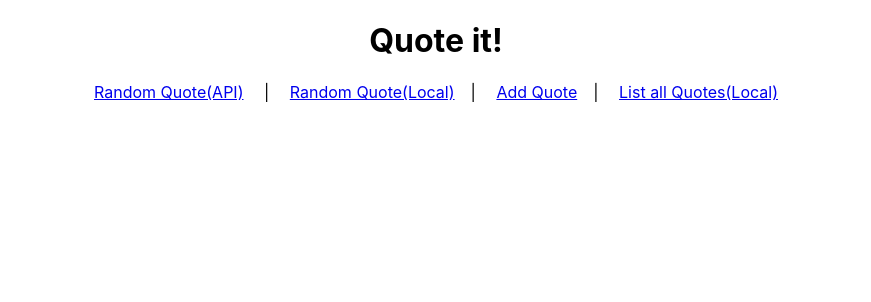
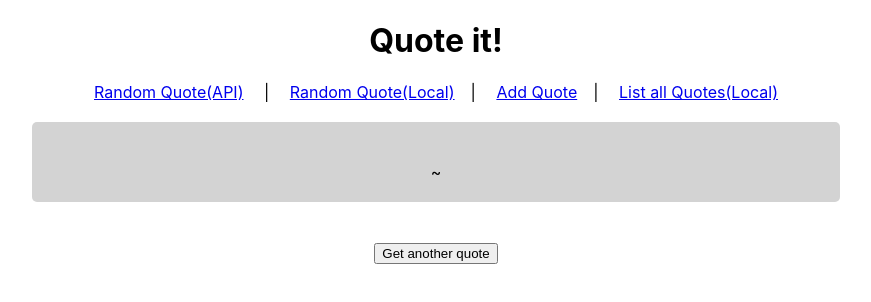
Before and after one commit to kishan02patel/quote-it-react, a React (Create React App) app: page /rndQuoteLocal in a window 1280 px wide. Shown: the top 302 px of the page, without its empty margins (204-1075 px from the left). Built offline with nearby package versions, Linux system fonts and the light colour scheme; no server answers.

Commit message:
Added the functionality to get a random quote from local storage.

```diff
--- a/src/App.js
+++ b/src/App.js
@@ -13,9 +13,11 @@ class App extends Component {
         this.state = {
             quoteObj: { isLoading: true },
             quotesArray: [],
-            isPresent: false
+            isPresent: false,
+            randomLocalQuote: ''
         }
         this.getRandomQuote = this.getRandomQuote.bind(this)
+        this.getRandomQuoteLocal = this.getRandomQuoteLocal.bind(this)
         this.saveToLocal = this.saveToLocal.bind(this)
     }
 
@@ -43,6 +45,16 @@ class App extends Component {
             }, () => this.checkAlreadySaved())
 
         })
+    }
+
+    getRandomQuoteLocal() {
+        let arrayLength = this.state.quotesArray.length
+        if (arrayLength > 0) {
+            let randomNumber = Math.floor(Math.random() * arrayLength)
+            this.setState(prevState => ({
+                randomLocalQuote: prevState.quotesArray[randomNumber]
+            }))
+        }
     }
 
     stringifyAndSave() {
@@ -92,8 +104,11 @@ class App extends Component {
                     </div >
 
                     <Route path='/' render={() => <RandomQuote quoteObj={this.state.quoteObj} saveToLocal={this.saveToLocal} isPresent={this.state.isPresent} />} exact />
-                    <Route path='/rndQuoteLocal' component={RandomQuoteLocal} />
+
+                    <Route path='/rndQuoteLocal' render={() => <RandomQuoteLocal getRandomQuoteLocal={this.getRandomQuoteLocal} randomLocalQuote={this.state.randomLocalQuote} />} />
+
                     <Route path='/addQuote' component={AddQuote} />
+
                     <Route path='/listQuotes' component={ListQuotes} />
                 </div>
             </BrowserRouter >
--- a/src/RandomQuoteLocal.js
+++ b/src/RandomQuoteLocal.js
@@ -1,10 +1,18 @@
 import React from 'react'
+import DisplayQuote from './DisplayQuote'
 
 class RandomQuoteLocal extends React.Component {
+
+	componentWillMount() {
+		this.props.getRandomQuoteLocal()
+	}
+
 	render() {
 		return (
 			<div>
-
+				<DisplayQuote quoteObj={this.props.randomLocalQuote} />
+				<br /><br />
+				<button onClick={this.props.getRandomQuoteLocal} >Get another quote</button>
 			</div>
 		)
 	}
```
